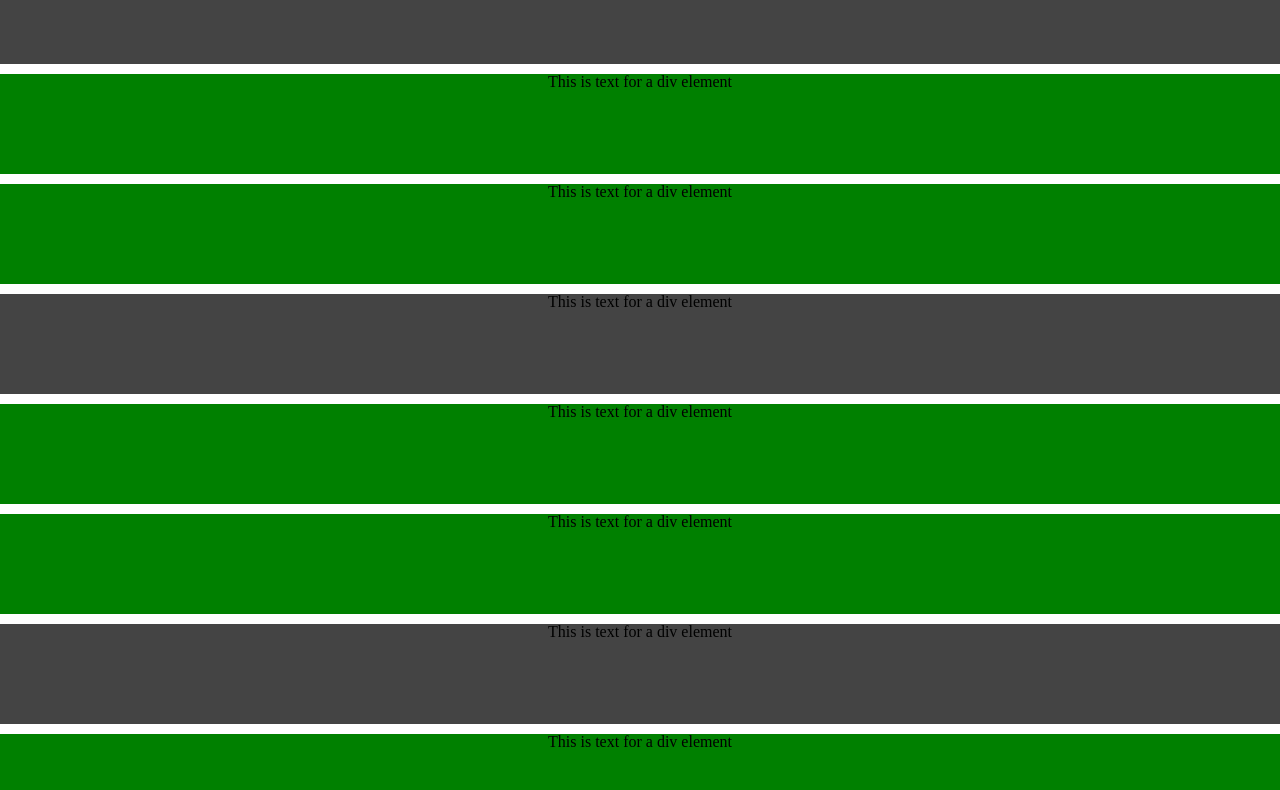
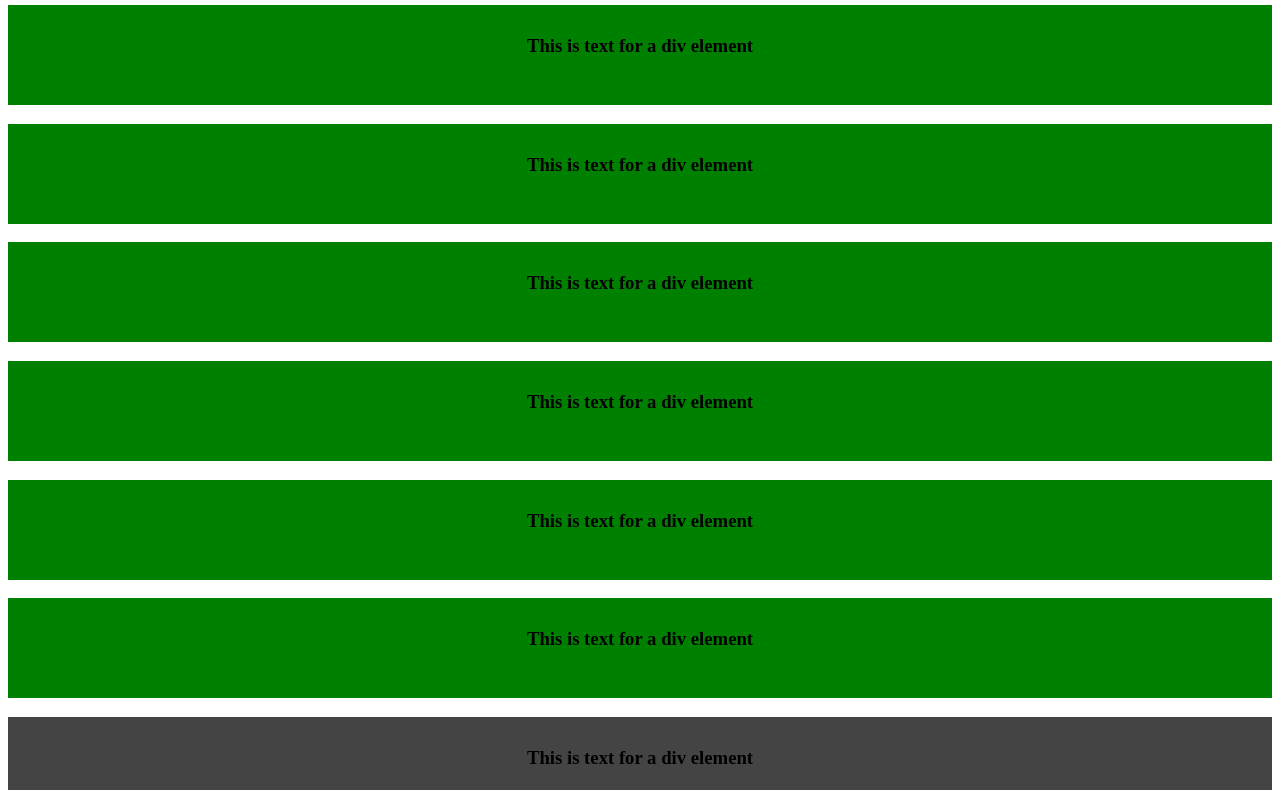
Before and after one commit to Wpoon11/css-exercise-one, a plain HTML site: page index.html in a window 1280 px wide. Shown: the part 92-882 px from the top of the page. Drawn offline with Linux system fonts and the light colour scheme.

Commit message:
linked reset.css to html and correct divs from html

```diff
--- a/index.html
+++ b/index.html
@@ -4,13 +4,23 @@
 
     <title></title>
     <link rel="stylesheet" href="./style.css">
+    <link rel="stylesheet" href="./reset.css">
   </head>
   <body>
     <nav>
       <h1 class="example">this example should span the entire page</h1>
     </nav>
     <section>
-      <div class="element item">
+      <div class="element">
+        <h3>This is text for a div element</h3>
+      </div>
+      <div class="element">
+        <h3>This is text for a div element</h3>
+      </div>
+      <div class="element">
+        <h3>This is text for a div element</h3>
+      </div>
+      <div class="element">
         <h3>This is text for a div element</h3>
       </div>
       <div class="element">
@@ -22,19 +32,10 @@
       <div class="element item">
         <h3>This is text for a div element</h3>
       </div>
-      <div class="element">
-        <h3>This is text for a div element</h3>
-      </div>
-      <div class="element">
+      <div class="element item">
         <h3>This is text for a div element</h3>
       </div>
       <div class="element item">
-        <h3>This is text for a div element</h3>
-      </div>
-      <div class="element">
-        <h3>This is text for a div element</h3>
-      </div>
-      <div class="element">
         <h3>This is text for a div element</h3>
       </div>
     </section>
--- a/style.css
+++ b/style.css
@@ -42,53 +42,3 @@
   background-color: #444444;
 }
 /* I added the div to specify that I want those items to be gray. */
-
-
-  /* http://meyerweb.com/eric/tools/css/reset/
-   v2.0 | 20110126
-   License: none (public domain)
-*/
-
-html, body, div, span, applet, object, iframe,
-h1, h2, h3, h4, h5, h6, p, blockquote, pre,
-a, abbr, acronym, address, big, cite, code,
-del, dfn, em, img, ins, kbd, q, s, samp,
-small, strike, strong, sub, sup, tt, var,
-b, u, i, center,
-dl, dt, dd, ol, ul, li,
-fieldset, form, label, legend,
-table, caption, tbody, tfoot, thead, tr, th, td,
-article, aside, canvas, details, embed,
-figure, figcaption, footer, header, hgroup,
-menu, nav, output, ruby, section, summary,
-time, mark, audio, video {
-	margin: 0;
-	padding: 0;
-	border: 0;
-	font-size: 100%;
-	font: inherit;
-	vertical-align: baseline;
-}
-/* HTML5 display-role reset for older browsers */
-article, aside, details, figcaption, figure,
-footer, header, hgroup, menu, nav, section {
-	display: block;
-}
-body {
-	line-height: 1;
-}
-ol, ul {
-	list-style: none;
-}
-blockquote, q {
-	quotes: none;
-}
-blockquote:before, blockquote:after,
-q:before, q:after {
-	content: '';
-	content: none;
-}
-table {
-	border-collapse: collapse;
-	border-spacing: 0;
-}
```
